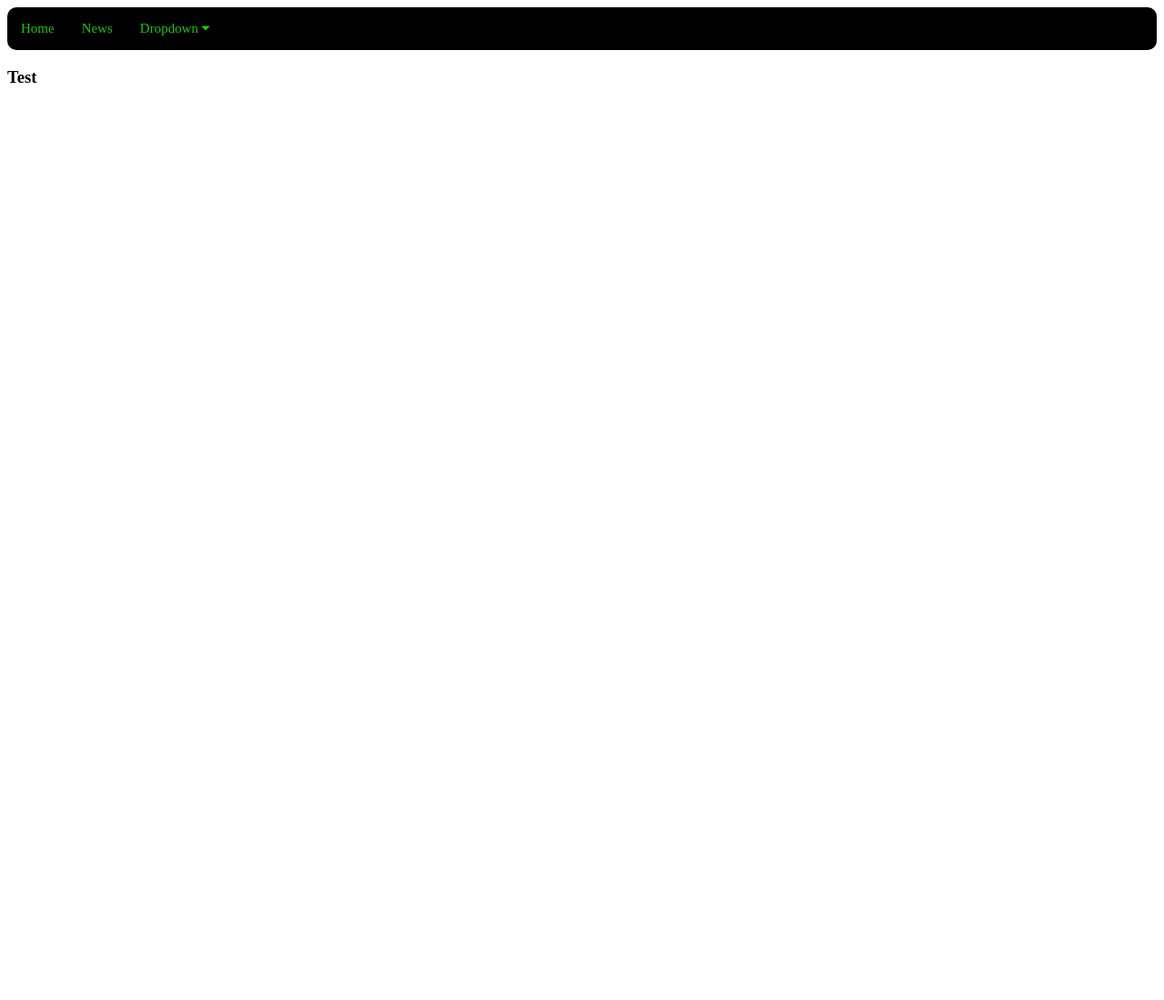
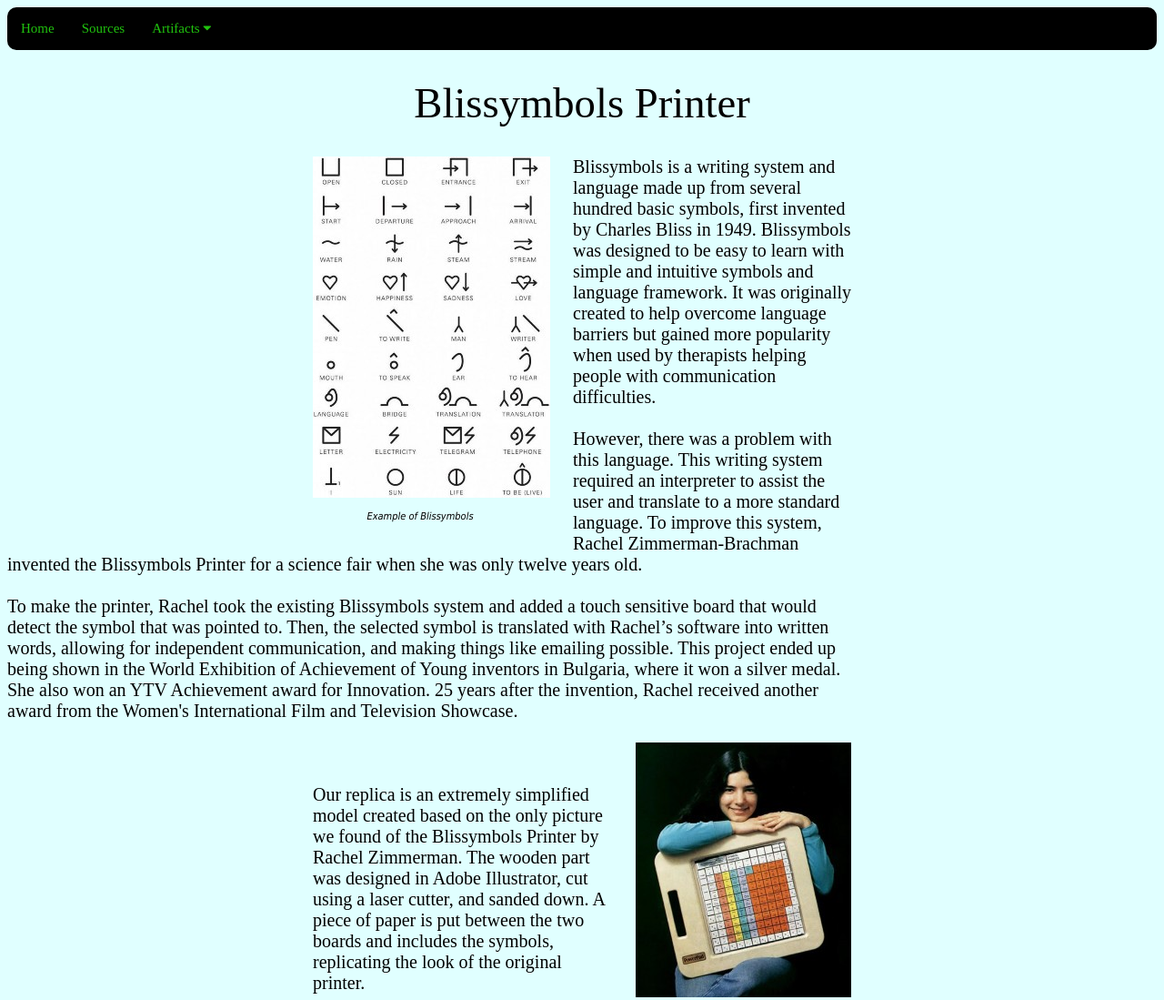
Before and after one commit to eric-zzhou/WomenInSoftware, a plain HTML site: page test.html in a window 1280 px wide. Shown: the top 1099 px of the page at 91% size. Before the commit the page ends 800 px from the top, so only its background shows below. Drawn offline with Linux system fonts and the light colour scheme.

Commit message:
Subtitles and new stuff

```diff
--- a/test.html
+++ b/test.html
@@ -2,10 +2,55 @@
 <html>
 
 <head>
-    <meta name="viewport" content="width=device-width, initial-scale=1">
     <link rel="stylesheet" href="https://cdnjs.cloudflare.com/ajax/libs/font-awesome/4.7.0/css/font-awesome.min.css">
-    <title>Test Page</title>
+    <title>Blissymbols Printer Test</title>
     <style>
+        body {
+            background-color: lightcyan;
+        }
+
+        h1 {
+            color: black;
+            font-family: "Times New Roman", serif;
+            font-style: normal;
+            font-weight: normal;
+            text-decoration: none;
+            text-align: center;
+            font-size: 35pt;
+        }
+
+        p {
+            color: black;
+            font-family: "Times New Roman", serif;
+            font-style: normal;
+            font-weight: normal;
+            text-decoration: none;
+            font-size: 15pt;
+            margin: 0pt;
+            text-indent: 0;
+        }
+
+        .left {
+            margin-left: 3.5in;
+        }
+
+        .right {
+            margin-right: 3.5in;
+        }
+
+        .image-thumb {
+            display: inline-block;
+            /* vertical-align: top; */
+        }
+
+        .property-title {
+            text-align: center;
+            font: italic 11px "Tahoma";
+            padding: inherit;
+            margin-top: 10px;
+            margin-bottom: 35px;
+        }
+
         .navbar {
             overflow: hidden;
             background-color: black;
@@ -62,7 +107,7 @@
         }
 
         .dropdown-content a:hover {
-            background-color: #ddd;
+            background-color: rgb(100, 232, 255);
         }
 
         .show {
@@ -72,21 +117,21 @@
 </head>
 
 <body>
-
     <div class="navbar">
         <a href="index.html">Home</a>
-        <a href="test.html">News</a>
+        <a href="test.html">Sources</a>
         <div class="dropdown">
-            <button class="dropbtn" onclick="dropToggle()">Dropdown <i class="fa fa-caret-down"></i></button>
+            <button class="dropbtn" onclick="dropToggle()">Artifacts <i class="fa fa-caret-down"></i></button>
             <div class="dropdown-content" id="myDropdown">
-                <a href="#">Link 1</a>
+                <a href="Blissymbols Printer Word.html">Blissymbols Printer</a>
                 <a href="#">Link 2</a>
                 <a href="#">Link 3</a>
+                <a href="#">Link 4</a>
+                <a href="#">Link 5</a>
+                <a href="#">Link 6</a>
             </div>
         </div>
     </div>
-
-    <h3>Test</h3>
 
     <script>
         // When the user clicks on the button, toggle between hiding and showing the dropdown content
@@ -104,6 +149,31 @@
             }
         }
     </script>
+    <center>
+        <h1>Blissymbols Printer</h1>
+    </center>
+
+    <div class="image-thumb" style="float:left;padding-right: 25px;">
+        <img class="left" width="261" height="375" src="Blissymbols%20Printer%20Word_files/Image_001.jpg" />
+        <p class="property-title" style="margin-left: 3.5in;">Example of Blissymbols</p>
+    </div>
+
+    <p class="right">Blissymbols is a writing system and language made up from several hundred basic symbols, first invented by Charles Bliss in 1949. Blissymbols was designed to be easy to learn with simple and intuitive symbols and language framework. It was originally
+        created to help overcome language barriers but gained more popularity when used by therapists helping people with communication difficulties.</p>
+    <p><br/></p>
+    <p class="right">However, there was a problem with this language. This writing system required an interpreter to assist the user and translate to a more standard language. To improve this system, Rachel Zimmerman-Brachman invented the Blissymbols Printer for a science
+        fair when she was only twelve years old.</p>
+    <p><br/></p>
+    <p class="right">To make the printer, Rachel took the existing Blissymbols system and added a touch sensitive board that would detect the symbol that was pointed to. Then, the selected symbol is translated with Rachel’s software into written words, allowing for independent
+        communication, and making things like emailing possible. This project ended up being shown in the World Exhibition of Achievement of Young inventors in Bulgaria, where it won a silver medal. She also won an YTV Achievement award for Innovation.
+        25 years after the invention, Rachel received another award from the Women&#39;s International Film and Television Showcase.</p>
+    <p><br/></p>
+    <img class="right" style="float:right;padding-left: 25px;" width="237" height="280" src="Blissymbols%20Printer%20Word_files/Image_002.jpg" />
+    <p><br/><br/></p>
+    <p class="left">Our replica is an extremely simplified model created based on the only picture we found of the Blissymbols Printer by Rachel Zimmerman. The wooden part was designed in Adobe Illustrator, cut using a laser cutter, and sanded down. A piece of paper
+        is put between the two boards and includes the symbols, replicating the look of the original printer.</p>
+    <p><br/></p>
+    <p class="left">This replica is not functional, smaller, and has less symbols. However, the replica does include shape and look of the actual Blissymbols Printer and clearly demonstrates the general idea of the invention.</p>
 </body>
 
 </html>
```
Also changed, not shown: Blissymbols Printer Word.html (+25 -4 lines), Margaret Hamilton.html (added, +6 -0 lines), index.html (+2 -2 lines), Margaret Hamilton_files/Image_001.jpg (added), Margaret Hamilton_files/Image_002.jpg (added).
